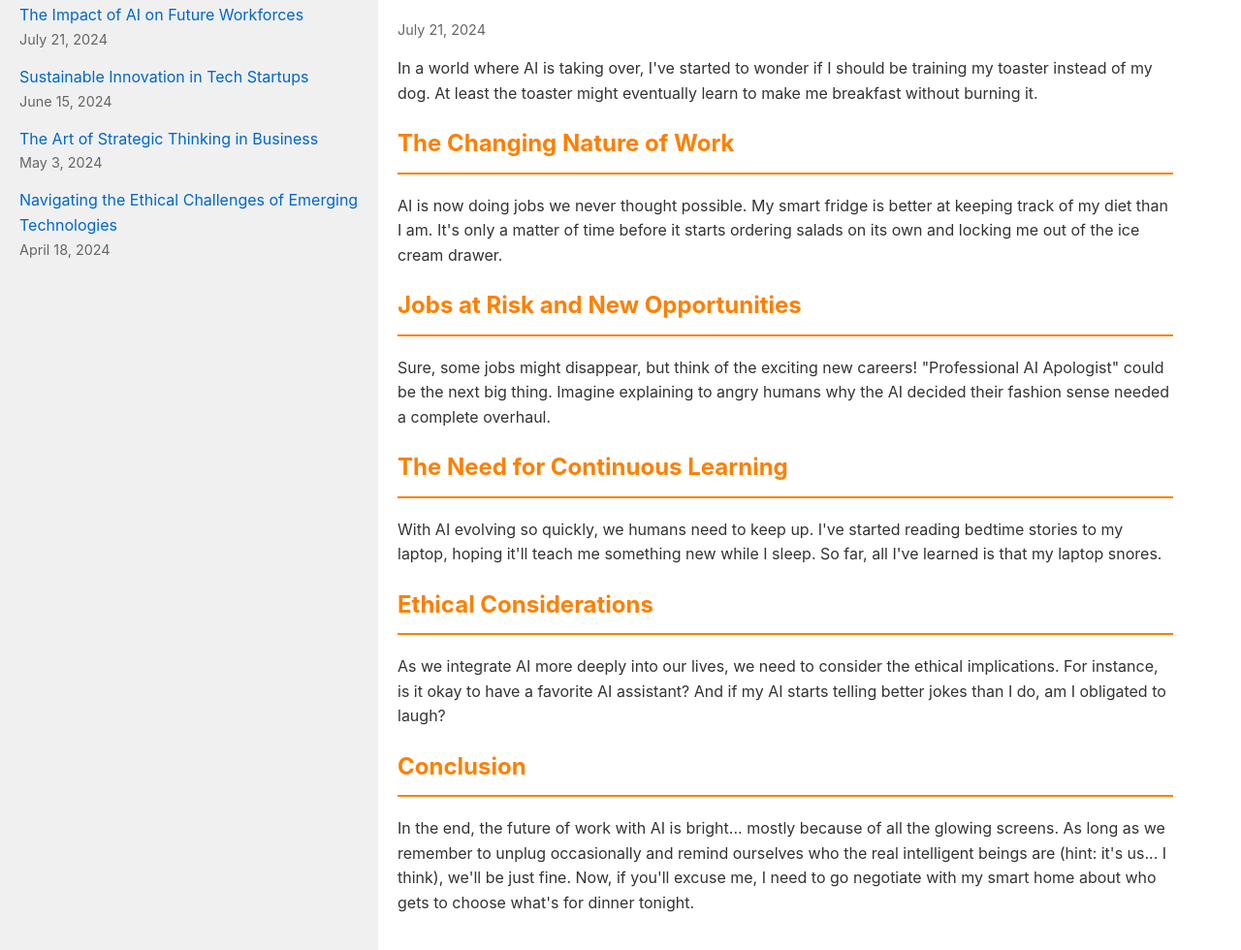
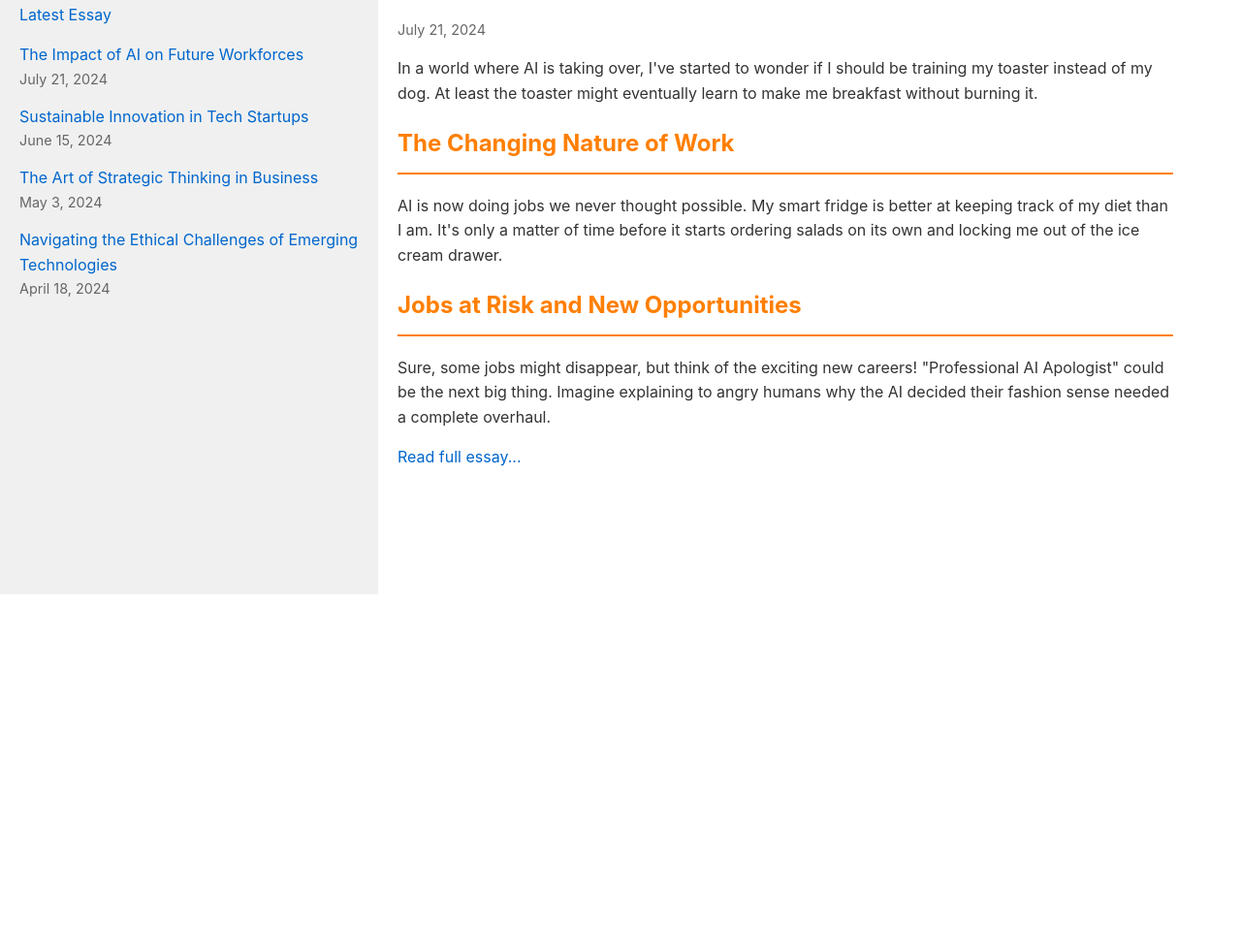
Before and after one commit to kaanadanir/kaanadanir.com, a plain HTML site: page index.html in a window 1280 px wide. Shown: the part 198-1178 px from the top of the page at 97% size. After the commit the page ends 811 px from the top, so only its background shows below. Drawn offline with Linux system fonts and the light colour scheme.

Commit message:
Update index.html

```diff
--- a/index.html
+++ b/index.html
@@ -3,7 +3,7 @@
 <head>
     <meta charset="UTF-8">
     <meta name="viewport" content="width=device-width, initial-scale=1.0">
-    <title>Kaan Adanir - The Impact of AI on Future Workforces</title>
+    <title>Kaan Adanir - Essays</title>
     <style>
         body, html {
             margin: 0;
@@ -73,6 +73,7 @@
         <div class="sidebar">
             <h2>Essays</h2>
             <ul>
+                <li><a href="#latest">Latest Essay</a></li>
                 <li><a href="ai-future-workforces.html">The Impact of AI on Future Workforces</a> <span class="date">July 21, 2024</span></li>
                 <li><a href="sustainable-innovation.html">Sustainable Innovation in Tech Startups</a> <span class="date">June 15, 2024</span></li>
                 <li><a href="strategic-thinking.html">The Art of Strategic Thinking in Business</a> <span class="date">May 3, 2024</span></li>
@@ -80,7 +81,7 @@
             </ul>
         </div>
         <div class="content">
-            <h1>The Impact of AI on Future Workforces</h1>
+            <h1 id="latest">The Impact of AI on Future Workforces</h1>
             <p class="date">July 21, 2024</p>
 
             <p>In a world where AI is taking over, I've started to wonder if I should be training my toaster instead of my dog. At least the toaster might eventually learn to make me breakfast without burning it.</p>
@@ -91,14 +92,7 @@
             <h2>Jobs at Risk and New Opportunities</h2>
             <p>Sure, some jobs might disappear, but think of the exciting new careers! "Professional AI Apologist" could be the next big thing. Imagine explaining to angry humans why the AI decided their fashion sense needed a complete overhaul.</p>
 
-            <h2>The Need for Continuous Learning</h2>
-            <p>With AI evolving so quickly, we humans need to keep up. I've started reading bedtime stories to my laptop, hoping it'll teach me something new while I sleep. So far, all I've learned is that my laptop snores.</p>
-
-            <h2>Ethical Considerations</h2>
-            <p>As we integrate AI more deeply into our lives, we need to consider the ethical implications. For instance, is it okay to have a favorite AI assistant? And if my AI starts telling better jokes than I do, am I obligated to laugh?</p>
-
-            <h2>Conclusion</h2>
-            <p>In the end, the future of work with AI is bright... mostly because of all the glowing screens. As long as we remember to unplug occasionally and remind ourselves who the real intelligent beings are (hint: it's us... I think), we'll be just fine. Now, if you'll excuse me, I need to go negotiate with my smart home about who gets to choose what's for dinner tonight.</p>
+            <p><a href="ai-future-workforces.html">Read full essay...</a></p>
         </div>
     </div>
 </body>
```
